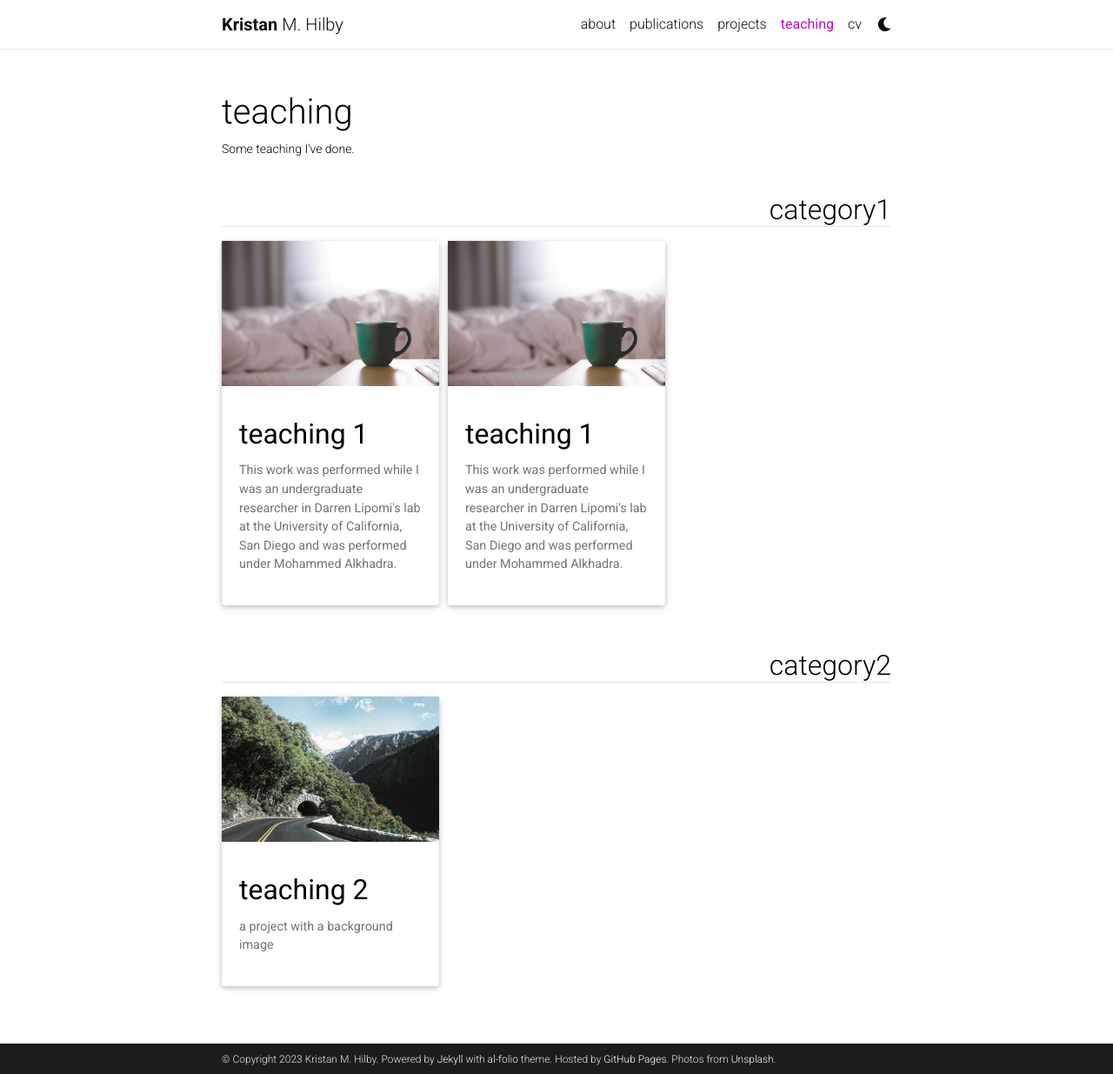
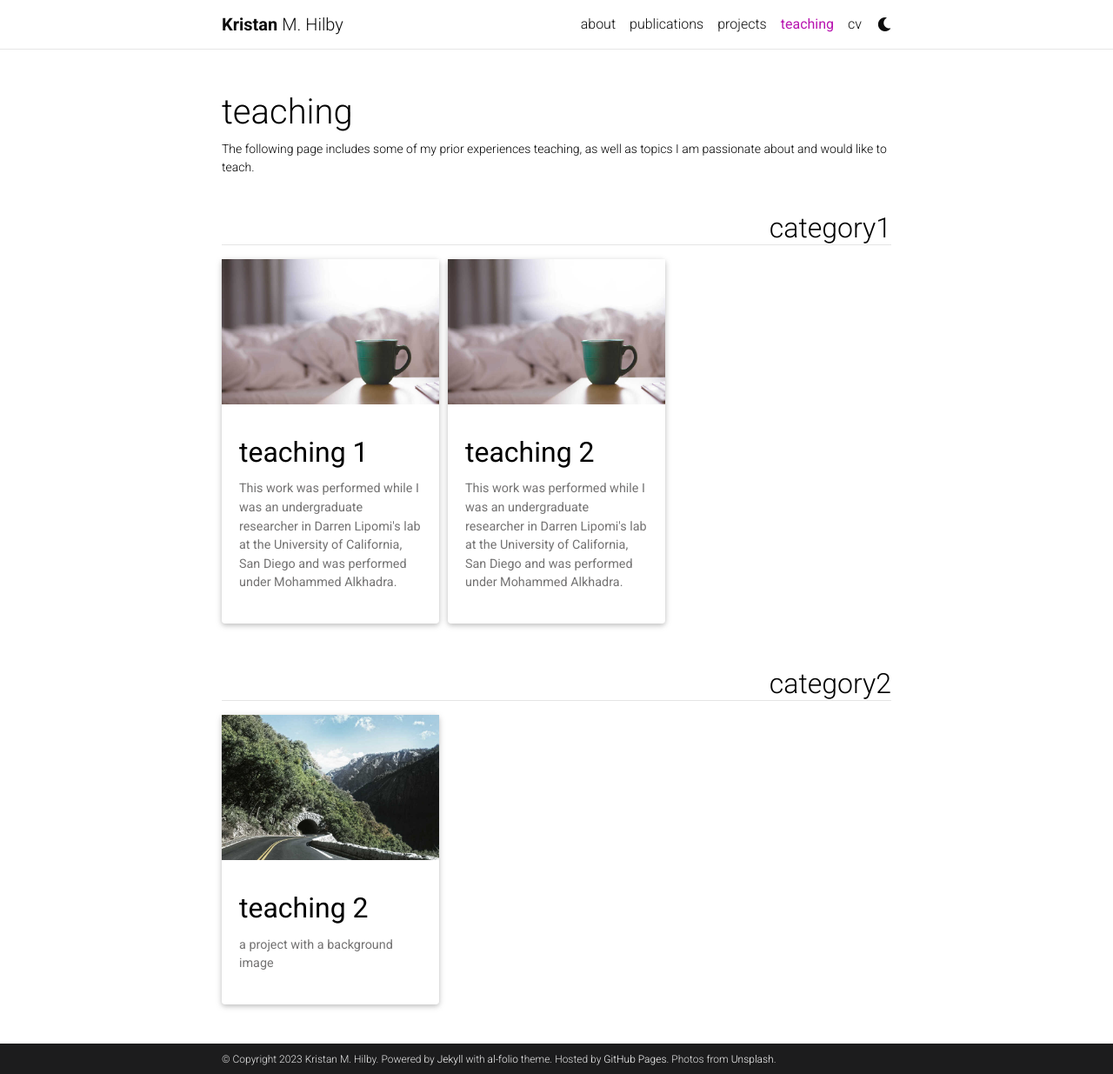
Before and after one commit to kristanhilby/kristanhilby.github.io, a Jekyll site: the page built from _pages/teaching.md, in a window 1280 px wide and 1235 px high. Shown: the whole window at 87% size. Built offline with Jekyll 4.4.1, drawn with Linux system fonts in a browser that asks for light colours; full-size pictures stand in for the smaller copies a plugin makes; comment, search, counter and statistics services are not loaded; a style sheet for code colours, icons or effects is not loaded.

Commit message:
Teaching page update
Saved edits to teaching page

```diff
--- a/_pages/teaching.md
+++ b/_pages/teaching.md
@@ -2,7 +2,7 @@
 layout: page
 title: teaching
 permalink: /teaching/
-description: Some teaching I've done.
+description: The following page includes some of my prior experiences teaching, as well as topics I am passionate about and would like to teach.
 nav: true
 nav_order: 2
 display_categories: [category1, category2]
--- a/_teaching/2_project.md
+++ b/_teaching/2_project.md
@@ -1,6 +1,6 @@
 ---
 layout: page
-title: Teaching 1
+title: Teaching 2
 description: This work was performed while I was an undergraduate researcher in Darren Lipomi's lab at the University of California, San Diego and was performed under Mohammed Alkhadra.
 img: assets/img/12.jpg
 importance: 1
```
